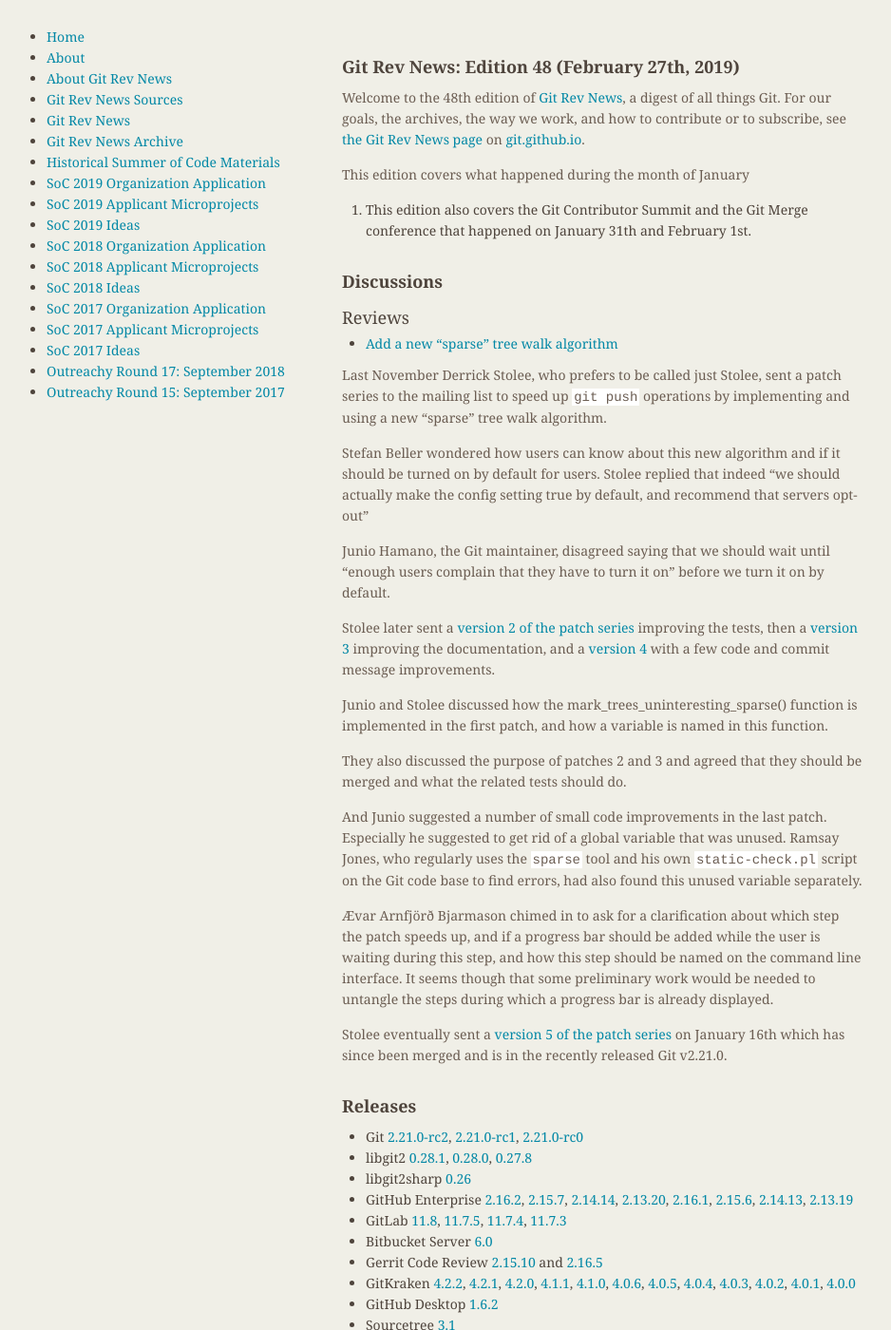
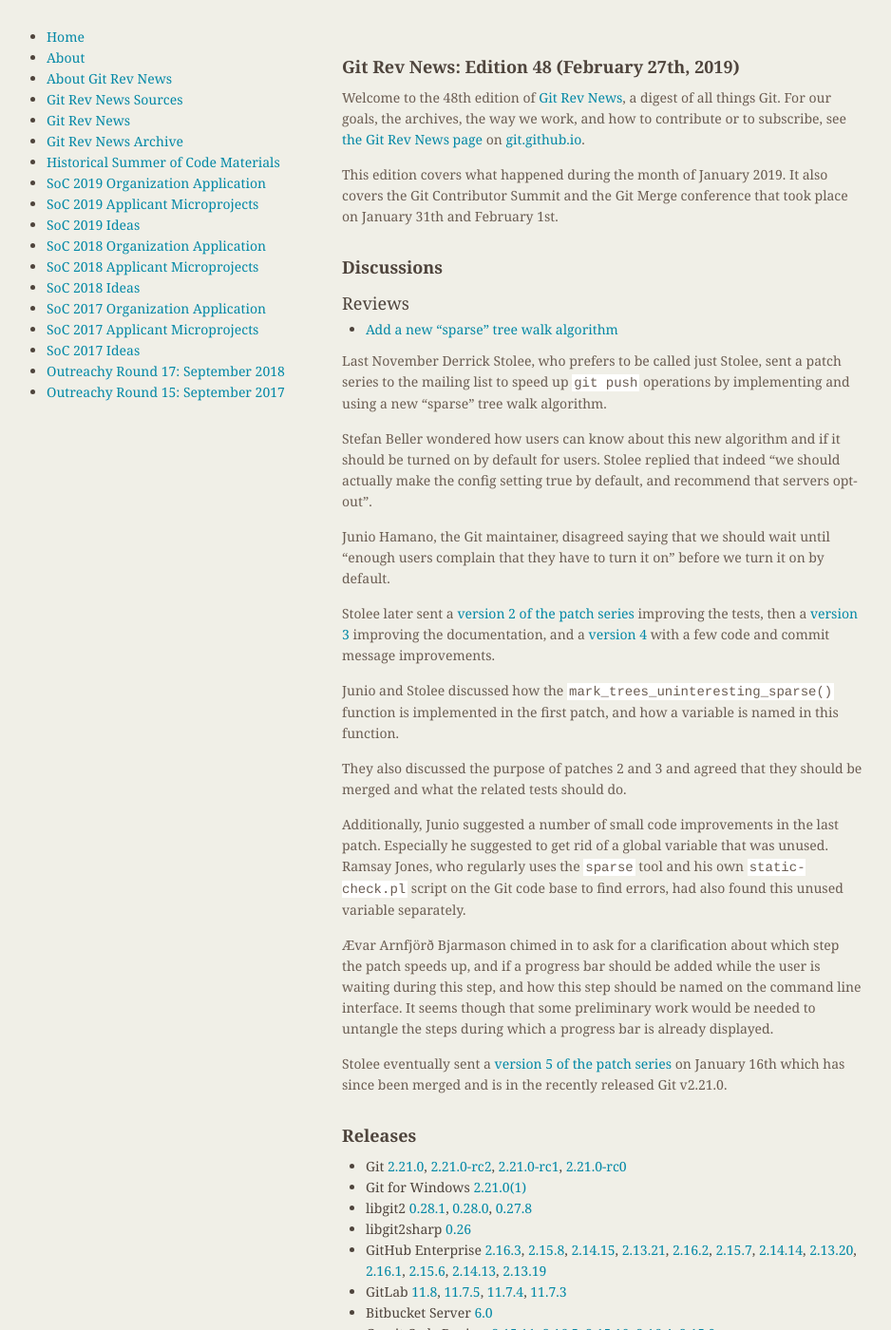
Before and after one commit to git/git.github.io, a Jekyll site: the page built from rev_news/drafts/edition-48.md, in a window 1280 px wide and 1400 px high. Shown: the whole window at 95% size, without its empty margins (174-1112 px from the left). Built offline with Jekyll 4.4.1, drawn with Linux system fonts in a browser that asks for light colours; some of the changed text lies outside the part shown.

Commit message:
Fixed some tiny typos/formatting, and updated the releases section.

```diff
--- a/rev_news/drafts/edition-48.md
+++ b/rev_news/drafts/edition-48.md
@@ -13,9 +13,9 @@
 a digest of all things Git. For our goals, the archives, the way we work, and how to contribute or to
 subscribe, see [the Git Rev News page](https://git.github.io/rev_news/rev_news/) on [git.github.io](http://git.github.io).
 
-This edition covers what happened during the month of January
-2019. This edition also covers the Git Contributor Summit and the Git
-Merge conference that happened on January 31th and February 1st.
+This edition covers what happened during the month of January 2019.
+It also covers the Git Contributor Summit and the Git
+Merge conference that took place on January 31th and February 1st.
 
 ## Discussions
 
@@ -36,7 +36,7 @@
 Stefan Beller wondered how users can know about this new algorithm and
 if it should be turned on by default for users. Stolee replied that
 indeed "we should actually make the config setting true by default,
-and recommend that servers opt-out"
+and recommend that servers opt-out".
 
 Junio Hamano, the Git maintainer, disagreed saying that we should wait
 until "enough users complain that they have to turn it on" before we
@@ -47,14 +47,14 @@
 improving the documentation, and a [version 4](https://public-inbox.org/git/pull.89.v4.git.gitgitgadget@gmail.com/)
 with a few code and commit message improvements.
 
-Junio and Stolee discussed how the mark_trees_uninteresting_sparse()
+Junio and Stolee discussed how the `mark_trees_uninteresting_sparse()`
 function is implemented in the first patch, and how a variable is
 named in this function.
 
 They also discussed the purpose of patches 2 and 3 and agreed that
 they should be merged and what the related tests should do.
 
-And Junio suggested a number of small code improvements in the last
+Additionally, Junio suggested a number of small code improvements in the last
 patch. Especially he suggested to get rid of a global variable that
 was unused. Ramsay Jones, who regularly uses the `sparse` tool and his
 own `static-check.pl` script on the Git code base to find errors, had
@@ -81,14 +81,20 @@
 
 ## Releases
 
-+ Git [2.21.0-rc2](https://public-inbox.org/git/xmqq8sybz7b2.fsf@gitster-ct.c.googlers.com/),
++ Git [2.21.0](https://public-inbox.org/git/xmqqtvgtkq46.fsf@gitster-ct.c.googlers.com/),
+[2.21.0-rc2](https://public-inbox.org/git/xmqq8sybz7b2.fsf@gitster-ct.c.googlers.com/),
 [2.21.0-rc1](https://public-inbox.org/git/xmqq8syj9h9b.fsf@gitster-ct.c.googlers.com/),
 [2.21.0-rc0](https://public-inbox.org/git/xmqqh8dgqcqn.fsf@gitster-ct.c.googlers.com/)
++ Git for Windows [2.21.0(1)](https://github.com/git-for-windows/git/releases/tag/v2.21.0.windows.1)
 + libgit2 [0.28.1](https://github.com/libgit2/libgit2/releases/tag/v0.28.1),
 [0.28.0](https://github.com/libgit2/libgit2/releases/tag/v0.28.0),
 [0.27.8](https://github.com/libgit2/libgit2/releases/tag/v0.27.8)
 + libgit2sharp [0.26](https://github.com/libgit2/libgit2sharp/releases/tag/v0.26)
-+ GitHub Enterprise [2.16.2](https://enterprise.github.com/releases/2.16.2/notes),
++ GitHub Enterprise [2.16.3](https://enterprise.github.com/releases/2.16.3/notes),
+[2.15.8](https://enterprise.github.com/releases/2.15.8/notes),
+[2.14.15](https://enterprise.github.com/releases/2.14.15/notes),
+[2.13.21](https://enterprise.github.com/releases/2.13.21/notes),
+[2.16.2](https://enterprise.github.com/releases/2.16.2/notes),
 [2.15.7](https://enterprise.github.com/releases/2.15.7/notes),
 [2.14.14](https://enterprise.github.com/releases/2.14.14/notes),
 [2.13.20](https://enterprise.github.com/releases/2.13.20/notes),
@@ -101,8 +107,11 @@
 [11.7.4](https://about.gitlab.com/2019/02/05/critical-security-release-gitlab-11-dot-7-dot-4-released/),
 [11.7.3](https://about.gitlab.com/2019/01/31/security-release-gitlab-11-dot-7-dot-3-released/)
 + Bitbucket Server [6.0](https://confluence.atlassian.com/bitbucketserver/bitbucket-server-release-notes-872139866.html)
-+ Gerrit Code Review [2.15.10](https://www.gerritcodereview.com/2.15.html#21510)
-and [2.16.5](https://www.gerritcodereview.com/2.16.html#2165)
++ Gerrit Code Review [2.15.11](https://www.gerritcodereview.com/2.15.html#21511),
+[2.16.5](https://www.gerritcodereview.com/2.16.html#2165),
+[2.15.10](https://www.gerritcodereview.com/2.15.html#21510),
+[2.16.4](https://www.gerritcodereview.com/2.16.html#2164),
+[2.15.9](https://www.gerritcodereview.com/2.15.html#2159)
 + GitKraken [4.2.2](https://support.gitkraken.com/release-notes/current),
 [4.2.1](https://support.gitkraken.com/release-notes/current),
 [4.2.0](https://support.gitkraken.com/release-notes/current),
@@ -115,7 +124,8 @@
 [4.0.2](https://support.gitkraken.com/release-notes/current),
 [4.0.1](https://support.gitkraken.com/release-notes/current),
 [4.0.0](https://support.gitkraken.com/release-notes/current)
-+ GitHub Desktop [1.6.2](https://desktop.github.com/release-notes/)
++ GitHub Desktop [1.6.2](https://desktop.github.com/release-notes/),
+[1.6.1](https://desktop.github.com/release-notes/)
 + Sourcetree [3.1](https://product-downloads.atlassian.com/software/sourcetree/ReleaseNotes/Sourcetree_3.1.html)
 
 ## Other News
```
Also changed, not shown: other parts of rev_news/drafts/edition-48.md (+1 -1 lines).
